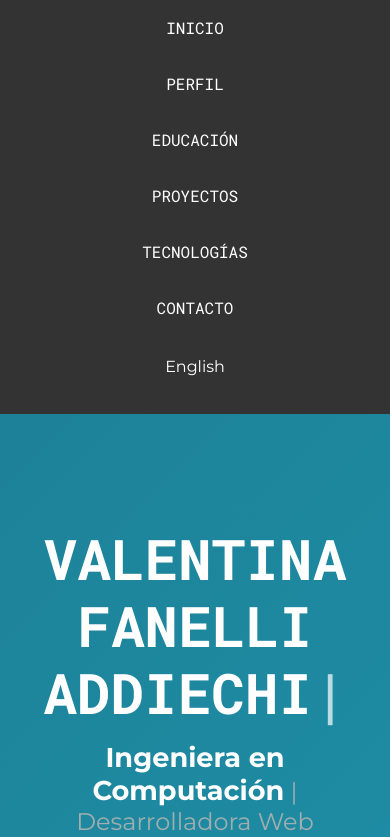
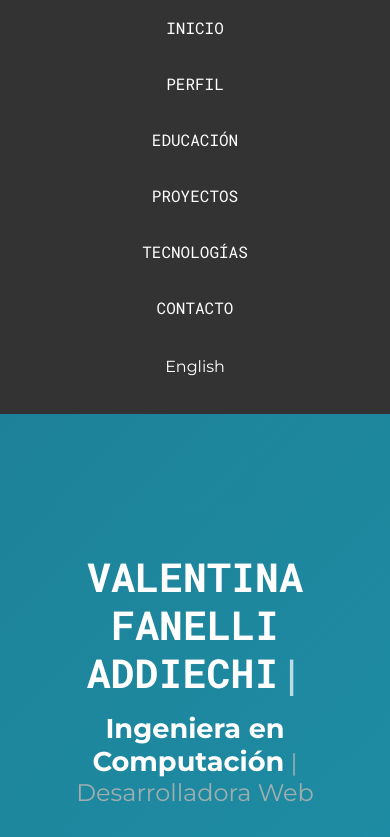
Before and after one commit to valenfanelli/ValentinaFA, a React (Vite) app: page / in a window 390 px wide. Shown: the top 837 px of the page. Built offline with nearby package versions, Linux system fonts and the light colour scheme.

Commit message:
Subo cambios de estilos, arreglos

```diff
--- a/src/App.css
+++ b/src/App.css
@@ -351,6 +351,9 @@ h3 {
     align-items: center;
     justify-content: center;
   }
+  .main-title {
+    font-size: 2.5rem;
+  }
   .navbar-nav {
     flex-direction: column;
     align-items: center;
--- a/src/componentes/Cabecera.jsx
+++ b/src/componentes/Cabecera.jsx
@@ -8,7 +8,7 @@ function Cabecera() {
   const { t } = useTranslation();
   return (
     <>
-      <div className="d-flex justify-content-center align-items-center vh-100 bg-inicio roboto-mono">
+      <div className="d-flex justify-content-center align-items-center vh-150 bg-inicio roboto-mono">
         <div className="text-center">
           <div className="container fade-in-up">
             <h1 className="text-uppercase main-title">
```
